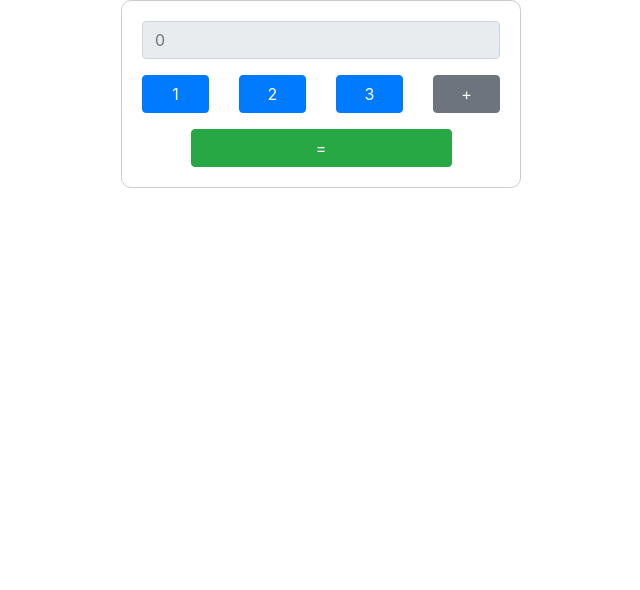
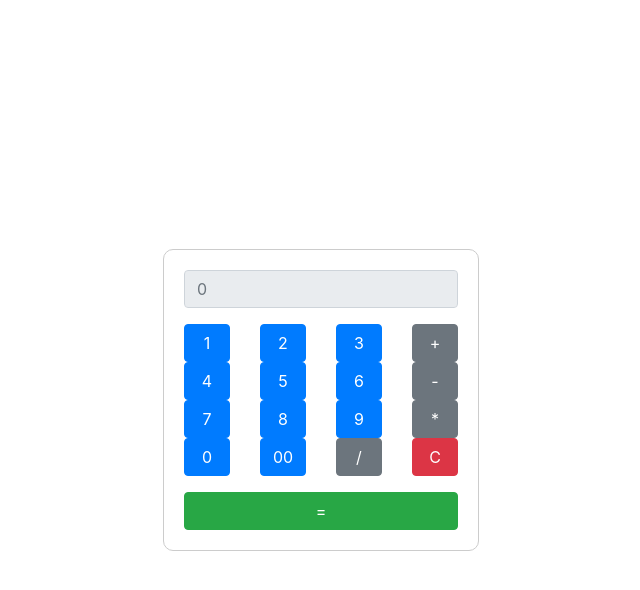
Before and after one commit to Fernandez-Sebastian/React-js-Arg-Prog-4.0-Unidad-2, a plain HTML site: page index.html in a window 1280 px wide. Shown: the whole page, without its empty margins (319-959 px from the left). Drawn offline with nearby package versions, Linux system fonts and the light colour scheme.

Commit message:
Update index.html

```diff
--- a/index.html
+++ b/index.html
@@ -7,25 +7,7 @@
     <link rel="stylesheet" href="https://maxcdn.bootstrapcdn.com/bootstrap/4.5.2/css/bootstrap.min.css">
     <title>Calculadora</title>
 </head>
-
-
-    <div class="calculator-container text-center">
-    <input type="text" class="form-control mb-3" id="pantalla" placeholder="0" readonly>
-
-    <div class="row">
-        <div class="col-sm-3"><button class="btn btn-primary btn-block boton">1</button></div>
-        <div class="col-sm-3"><button class="btn btn-primary btn-block boton">2</button></div>
-        <div class="col-sm-3"><button class="btn btn-primary btn-block boton">3</button></div>
-        <div class="col-sm-3"><button class="btn btn-secondary btn-block boton">+</button></div>
-    </div>
-    <!-- Resto de tus botones aquí... -->
-
-    <div class="row mt-3" id="igual">
-        <div class="col-9"><button class="btn btn-success btn-block boton">=</button></div>
-    </div>
-</div>
-
-       <!--  <body>
+        <body>
                 <body class="d-flex align-items-center justify-content-center">
 
 
@@ -59,7 +41,7 @@
           <div class="row mt-3" id="igual">
             <div class="col-12"><button class="btn btn-success btn-block boton">=</button></div>
           </div>
-        </div> -->
+        </div>
 
     <script src="js/calculadora.js"></script>
     <script src="https://ajax.googleapis.com/ajax/libs/jquery/3.5.1/jquery.min.js"></script>
```
